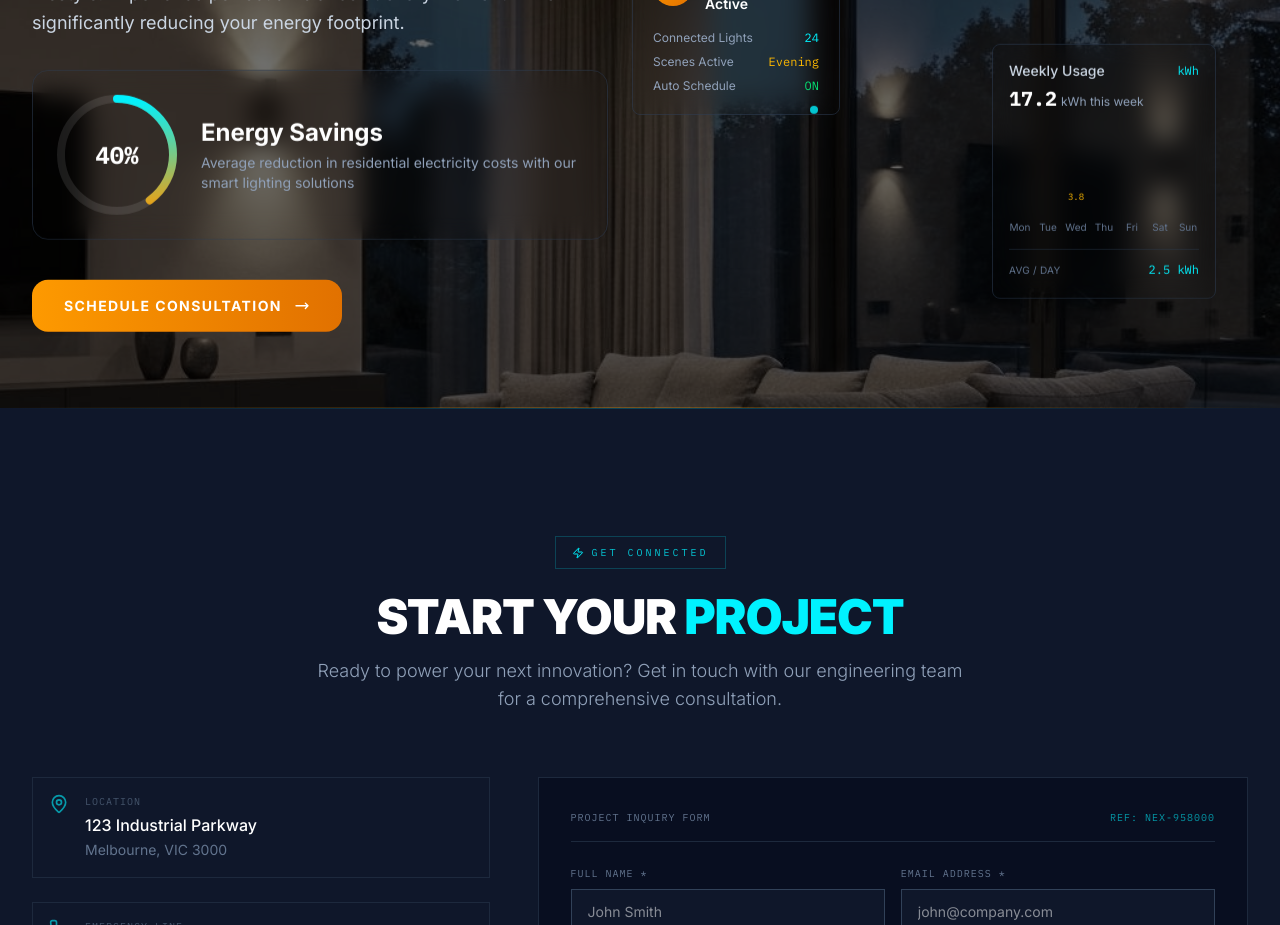
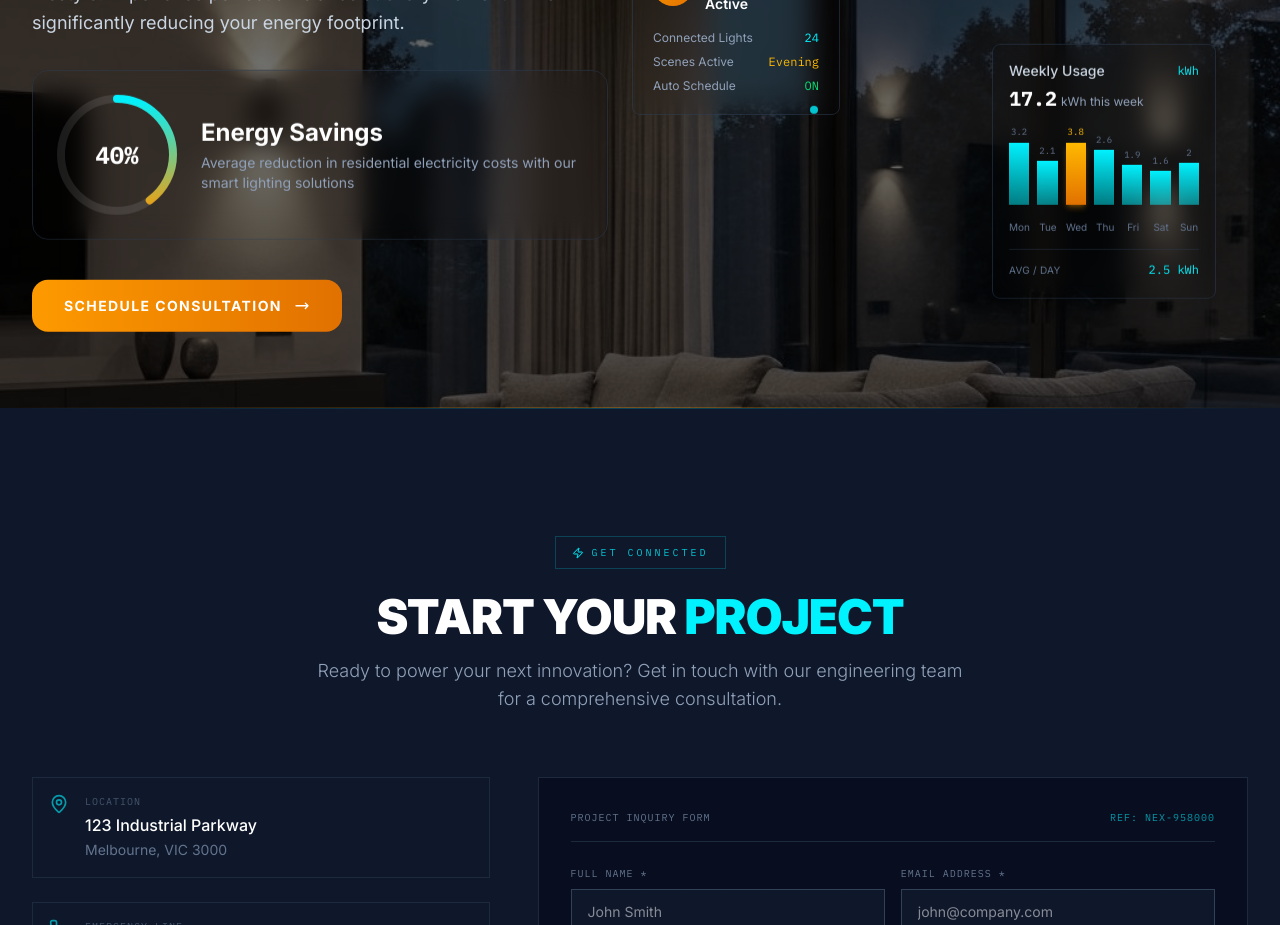
Before and after one commit to Herman-Adu/electrical-website, a Next.js app: page / in a window 1280 px wide. Shown: the part 6200-7125 px from the top of the page. Built offline with nearby package versions, Linux system fonts and the light colour scheme.

Commit message:
fix: resolve Weekly Usage card bar chart and margin issues
Update bar chart height calculations and add bottom margin for mobile view.

```diff
--- a/components/sections/smart-living.tsx
+++ b/components/sections/smart-living.tsx
@@ -128,8 +128,8 @@ function EnergyGraph({ delay }: { delay: number }) {
   const days = ['Mon', 'Tue', 'Wed', 'Thu', 'Fri', 'Sat', 'Sun'];
   const maxVal = Math.max(...data);
   const total = data.reduce((a, b) => a + b, 0).toFixed(1);
-  // index of the highest bar
   const peakIdx = data.indexOf(maxVal);
+  const chartHeight = 80; // Fixed pixel height for bars
 
   return (
     <motion.div
@@ -157,37 +157,34 @@ function EnergyGraph({ delay }: { delay: number }) {
         <span className="text-xs text-slate-400 ml-1">kWh this week</span>
       </motion.div>
 
-      {/* Bar chart — 80px tall chart area */}
-      <div className="flex items-end gap-1.5 h-20 mb-2">
+      {/* Bar chart */}
+      <div className="flex items-end justify-between gap-2" style={{ height: chartHeight }}>
         {data.map((value, idx) => {
-          const heightPct = (value / maxVal) * 100;
+          const barHeight = Math.round((value / maxVal) * chartHeight);
           const isPeak = idx === peakIdx;
           return (
-            <div key={days[idx]} className="flex-1 flex flex-col items-center gap-0">
-              {/* kWh label above peak bar */}
-              {isPeak && (
-                <motion.span
-                  initial={{ opacity: 0, y: 4 }}
-                  whileInView={{ opacity: 1, y: 0 }}
-                  transition={{ duration: 0.4, delay: delay + 0.6 }}
-                  viewport={{ once: true }}
-                  className="text-[9px] font-mono text-amber-400 mb-0.5"
-                >
-                  {value}
-                </motion.span>
-              )}
-              {!isPeak && <span className="text-[9px] mb-0.5 opacity-0">0</span>}
+            <div key={days[idx]} className="flex-1 flex flex-col items-center justify-end h-full">
+              {/* kWh label above bar */}
+              <motion.span
+                initial={{ opacity: 0 }}
+                whileInView={{ opacity: 1 }}
+                transition={{ duration: 0.4, delay: delay + 0.5 + idx * 0.05 }}
+                viewport={{ once: true }}
+                className={`text-[9px] font-mono mb-1 ${isPeak ? 'text-amber-400' : 'text-slate-500'}`}
+              >
+                {value}
+              </motion.span>
               {/* Bar */}
               <motion.div
                 className={`w-full rounded-t-sm ${
                   isPeak
                     ? 'bg-gradient-to-t from-amber-600 to-amber-400 shadow-md shadow-amber-500/30'
-                    : 'bg-gradient-to-t from-[var(--electric-cyan)]/40 to-[var(--electric-cyan)]/80'
+                    : 'bg-gradient-to-t from-[var(--electric-cyan)]/50 to-[var(--electric-cyan)]'
                 }`}
-                style={{ height: 0 }}
-                whileInView={{ height: `${heightPct}%` }}
+                initial={{ height: 0 }}
+                whileInView={{ height: barHeight }}
                 transition={{
-                  duration: 0.6,
+                  duration: 0.8,
                   delay: delay + 0.1 * idx,
                   ease: [0.22, 1, 0.36, 1],
                 }}
@@ -199,7 +196,7 @@ function EnergyGraph({ delay }: { delay: number }) {
       </div>
 
       {/* Day labels */}
-      <div className="flex gap-1.5">
+      <div className="flex justify-between gap-2 mt-2">
         {days.map((d) => (
           <div key={d} className="flex-1 text-center">
             <span className="text-[10px] text-slate-500">{d}</span>
@@ -456,7 +453,7 @@ export function SmartLiving() {
 
               {/* Energy Graph */}
               <motion.div
-                className="lg:absolute lg:bottom-20 lg:right-8 lg:w-56"
+                className="mb-8 lg:mb-0 lg:absolute lg:bottom-20 lg:right-8 lg:w-56"
                 style={{ y: uiY2 }}
               >
                 <EnergyGraph delay={0.8} />
```
